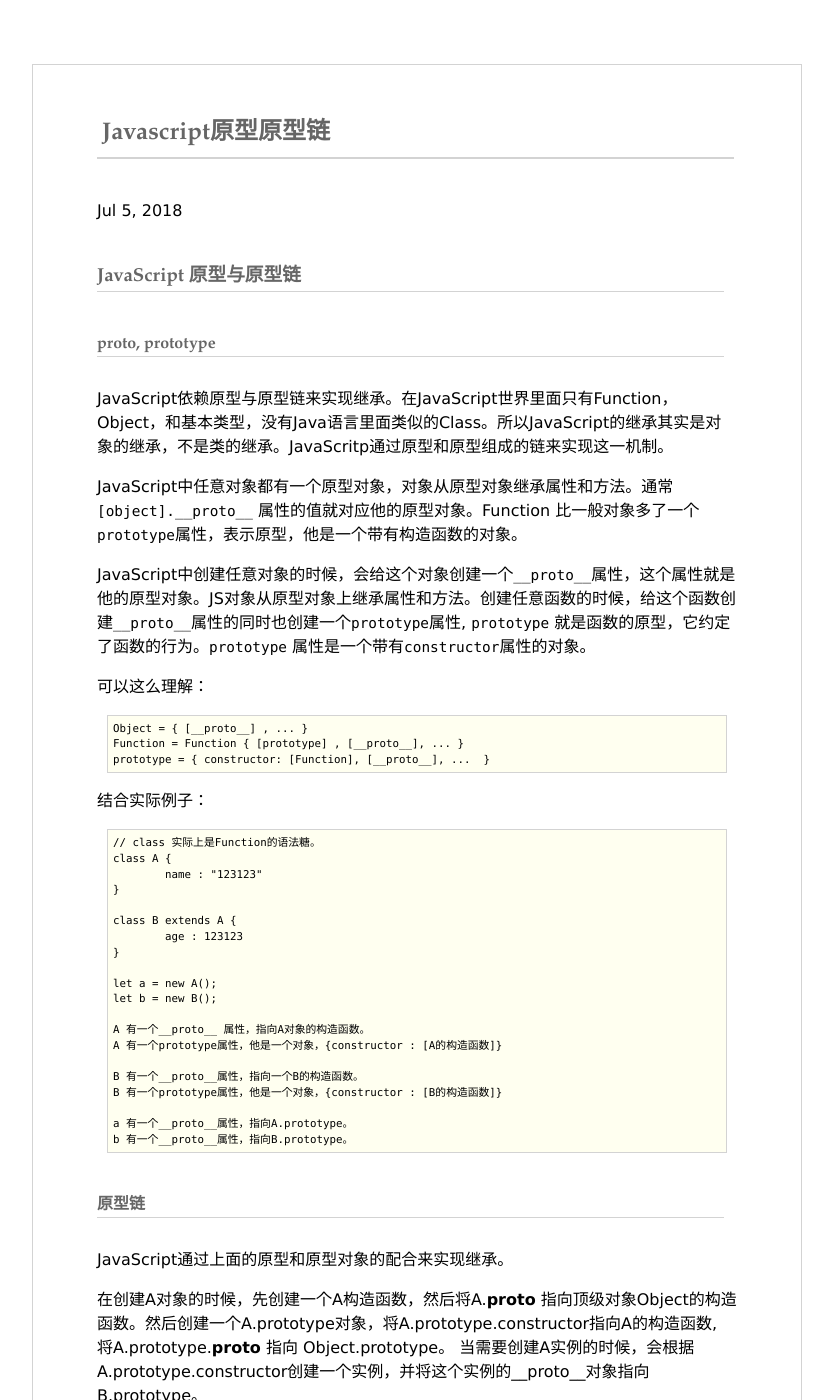
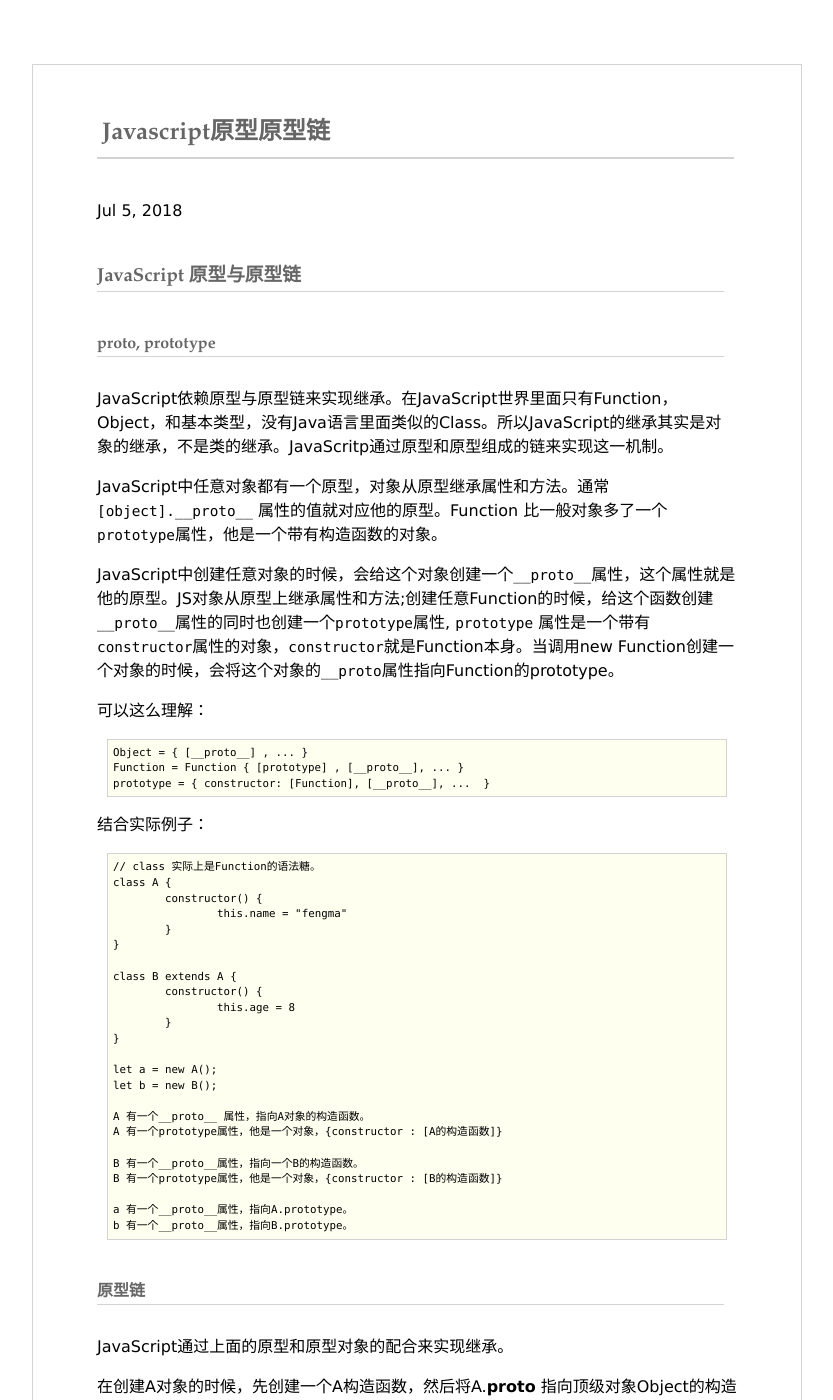
Before and after one commit to chufengma/blog, a Jekyll site: the page built from _posts/2018-07-05-JavaScript原型原型链.md, in a window 1280 px wide and 1400 px high. Shown: the whole window, without its empty margins (224-1057 px from the left). Built offline with Jekyll 4.4.1, drawn with Linux system fonts in a browser that asks for light colours; our own code applies the rules of GitHub Pages for plain Markdown files.

Commit message:
Update 2018-07-05-JavaScript原型原型链.md

````diff
--- a/_posts/2018-07-05-JavaScript原型原型链.md
+++ b/_posts/2018-07-05-JavaScript原型原型链.md
@@ -4,9 +4,9 @@
 
 JavaScript依赖原型与原型链来实现继承。在JavaScript世界里面只有Function，Object，和基本类型，没有Java语言里面类似的Class。所以JavaScript的继承其实是对象的继承，不是类的继承。JavaScritp通过原型和原型组成的链来实现这一机制。
 
-JavaScript中任意对象都有一个原型对象，对象从原型对象继承属性和方法。通常`[object].__proto__` 属性的值就对应他的原型对象。Function 比一般对象多了一个`prototype`属性，表示原型，他是一个带有构造函数的对象。
+JavaScript中任意对象都有一个原型，对象从原型继承属性和方法。通常`[object].__proto__` 属性的值就对应他的原型。Function 比一般对象多了一个`prototype`属性，他是一个带有构造函数的对象。
 
-JavaScript中创建任意对象的时候，会给这个对象创建一个`__proto__`属性，这个属性就是他的原型对象。JS对象从原型对象上继承属性和方法。创建任意函数的时候，给这个函数创建`__proto__`属性的同时也创建一个`prototype`属性, `prototype` 就是函数的原型，它约定了函数的行为。`prototype` 属性是一个带有`constructor`属性的对象。
+JavaScript中创建任意对象的时候，会给这个对象创建一个`__proto__`属性，这个属性就是他的原型。JS对象从原型上继承属性和方法;创建任意Function的时候，给这个函数创建`__proto__`属性的同时也创建一个`prototype`属性, `prototype` 属性是一个带有`constructor`属性的对象，`constructor`就是Function本身。当调用new Function创建一个对象的时候，会将这个对象的`__proto`属性指向Function的prototype。
 
 
 可以这么理解：
@@ -17,14 +17,18 @@ prototype = { constructor: [Function], [__proto__], ...  }
 ```
 
 结合实际例子：
-```
+```javascript
 // class 实际上是Function的语法糖。
 class A {
-	name : "123123"
+	constructor() {
+		this.name = "fengma"
+	}
 }
 
 class B extends A {
-	age : 123123
+	constructor() {
+		this.age = 8
+	}
 }
 
 let a = new A();
````
